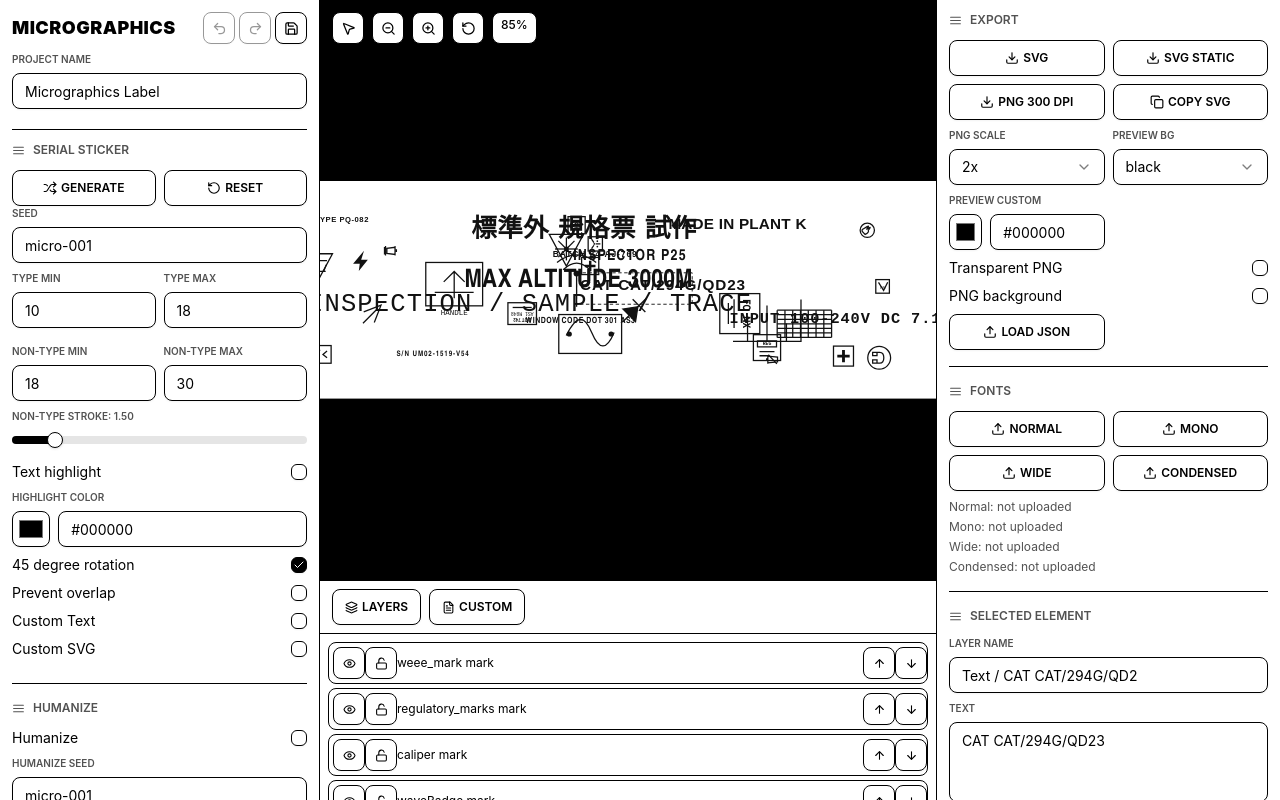
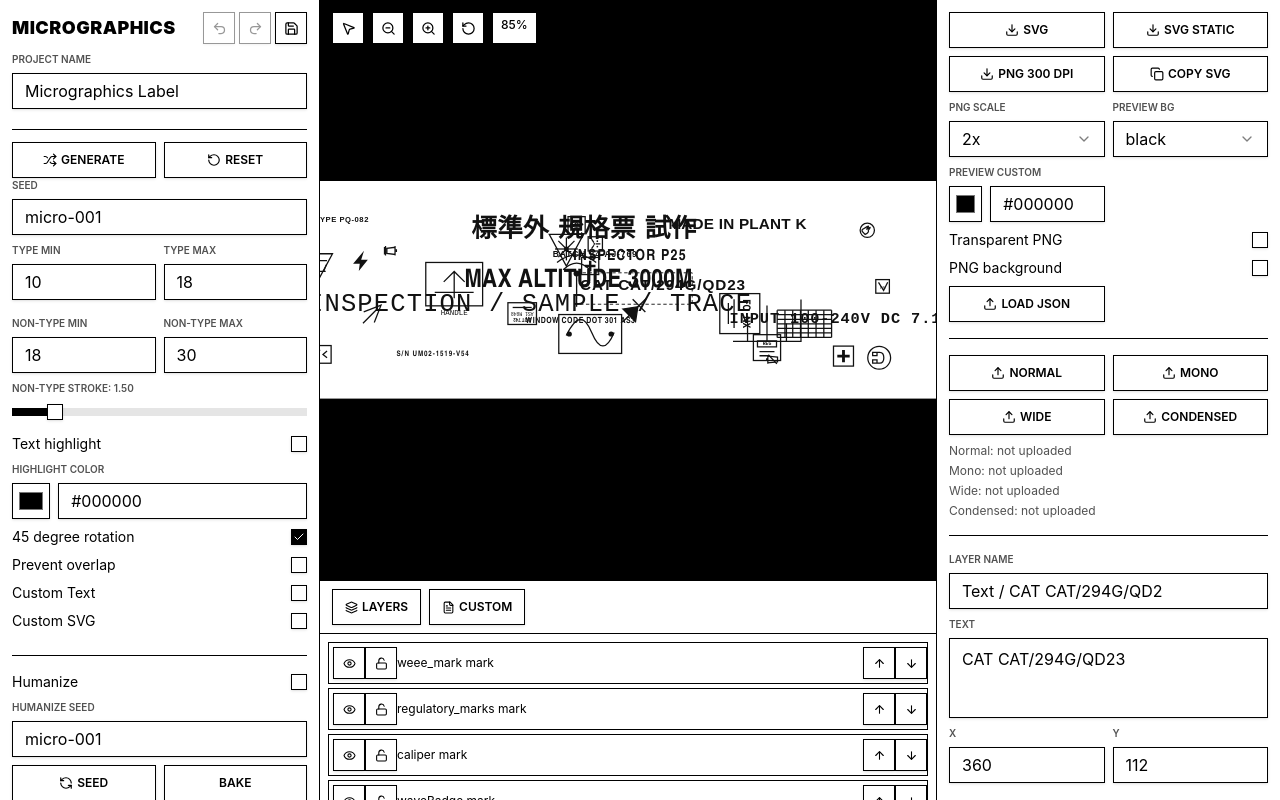
Before and after one commit to h9x000/Micrographics.app, a React (Vite) app: page / in a window 1280 px wide. Built offline with nearby package versions, Linux system fonts and the light colour scheme.

Commit message:
Update UI for Tailwind 4

```diff
--- a/package.json
+++ b/package.json
@@ -9,12 +9,13 @@
     "preview": "vite preview"
   },
   "dependencies": {
-    "@fontsource-variable/geist": "^5.2.9",
+    "@fontsource-variable/inter": "^5.2.8",
     "@radix-ui/react-checkbox": "^1.3.3",
     "@radix-ui/react-select": "^2.2.6",
     "@radix-ui/react-slider": "^1.3.6",
     "@radix-ui/react-slot": "^1.2.4",
     "@remixicon/react": "^4.9.0",
+    "@tailwindcss/vite": "^4.3.0",
     "@types/opentype.js": "^1.3.10",
     "@types/react": "^19.0.2",
     "@types/react-dom": "^19.0.2",
@@ -30,7 +31,7 @@
     "react-dom": "^19.0.0",
     "shadcn": "^4.10.0",
     "tailwind-merge": "^3.6.0",
-    "tailwindcss": "^3.4.17",
+    "tailwindcss": "^4.3.0",
     "tw-animate-css": "^1.4.0",
     "typescript": "^5.7.2",
     "vite": "^6.0.7"
--- a/postcss.config.js
+++ b/postcss.config.js
@@ -1,6 +1,5 @@
 export default {
   plugins: {
-    tailwindcss: {},
     autoprefixer: {}
   }
 };
--- a/src/App.tsx
+++ b/src/App.tsx
@@ -1,5 +1,4 @@
 import {
-  AlignJustify,
   ArrowDown,
   ArrowUp,
   Copy,
@@ -727,7 +726,7 @@ function App() {
     <div className="grid h-screen grid-cols-[320px_1fr_344px] bg-white text-black" style={{ gridTemplateRows: `minmax(0, 1fr) ${bottomPanelHeight}px` }}>
       <aside className="panel row-span-2 overflow-y-auto border-r p-3">
         <Header project={project} commit={commit} undo={undo} redo={redo} canUndo={history.past.length > 0} canRedo={history.future.length > 0} />
-        <Section title="Serial Sticker">
+        <Section>
           <div className="mt-2 grid grid-cols-2 gap-2">
             <button className="tool-button" onClick={() => commit((p) => regenerate(p, `${p.generator.seed}-${Date.now()}`))}><Shuffle size={14} />Generate</button>
             <button className="tool-button" onClick={() => commit(() => cleanProject(createProject("micro-001", "serial")))}><RotateCcw size={14} />Reset</button>
@@ -747,7 +746,7 @@ function App() {
           <Toggle label="Custom Text" checked={project.customLibrary.useCustomText ?? false} onChange={(useCustomText) => commit((p) => ({ ...p, customLibrary: customLibraryFor(p, { useCustomText }) }))} />
           <Toggle label="Custom SVG" checked={project.customLibrary.useCustomSvg ?? false} onChange={(useCustomSvg) => commit((p) => ({ ...p, customLibrary: customLibraryFor(p, { useCustomSvg }) }))} />
         </Section>
-        <Section title="Humanize">
+        <Section>
           <Toggle label="Humanize" checked={project.humanize.enabled} onChange={(enabled) => commit((p) => ({ ...p, humanize: { ...p.humanize, enabled } }))} />
           <Field label="Humanize seed" value={project.humanize.seed} onChange={(seed) => silent((p) => ({ ...p, humanize: { ...p.humanize, seed } }))} />
           <div className="grid grid-cols-2 gap-2">
@@ -766,7 +765,7 @@ function App() {
           <button className="icon-button" title="Zoom out" onClick={() => setZoom((z) => Math.max(0.15, z - 0.1))}><ZoomOut size={15} /></button>
           <button className="icon-button" title="Zoom in" onClick={() => setZoom((z) => Math.min(3, z + 0.1))}><ZoomIn size={15} /></button>
           <button className="icon-button" title="Reset view" onClick={() => { setZoom(0.85); setPan({ x: 0, y: 0 }); }}><RotateCcw size={15} /></button>
-          <span className="rounded-md border border-black bg-white px-2 py-1 text-xs font-medium shadow-sm">{Math.round(zoom * 100)}%</span>
+          <span className="rounded-none border border-black bg-white px-2 py-1 text-xs font-medium shadow-sm">{Math.round(zoom * 100)}%</span>
         </div>
         <div className="flex h-full items-center justify-center" style={{ transform: `translate(${pan.x}px, ${pan.y}px)` }}>
           <div className="shadow-2xl shadow-black/50" style={{ width: project.canvas.width * zoom, height: project.canvas.height * zoom }}>
@@ -776,7 +775,7 @@ function App() {
       </main>
 
       <aside className="panel row-span-2 overflow-y-auto border-l p-3">
-        <Section title="Export">
+        <Section>
           <div className="grid grid-cols-2 gap-2">
             <button className="tool-button" onClick={() => svgRef.current && exportSvg(svgRef.current, project.name || "micrographic", project)}><Download size={14} />SVG</button>
             <button className="tool-button" onClick={() => svgRef.current && exportStaticSvg(svgRef.current, project.name || "micrographic", project)}><Download size={14} />SVG STATIC</button>
@@ -798,7 +797,7 @@ function App() {
           <input ref={jsonRef} className="hidden" type="file" accept="application/json" onChange={loadProjectJson} />
           <input ref={fileRef} className="hidden" type="file" accept=".ttf,.otf,.woff,.woff2" onChange={importFont} />
         </Section>
-        <Section title="Fonts">
+        <Section>
           <div className="grid grid-cols-2 gap-2">
             {fontRoles.map(({ role, label }) => (
               <button key={role} className="tool-button" onClick={() => { setPendingFontRole(role); fileRef.current?.click(); }}><Upload size={14} />{label}</button>
@@ -1019,10 +1018,10 @@ function GridOverlay({ project }: { project: Project }) {
 }
 
 function SelectedPanel({ selected, updateElement, duplicateSelected, deleteSelected }: { selected?: GraphicElement; updateElement: (id: string, patch: Partial<GraphicElement>) => void; duplicateSelected: () => void; deleteSelected: () => void }) {
-  if (!selected) return <Section title="Selection"><p className="text-sm text-neutral-600">Select a layer or click an element in the preview.</p></Section>;
+  if (!selected) return <Section><p className="text-sm text-neutral-600">Select a layer or click an element in the preview.</p></Section>;
   const fontOptions = fontRoles.map(({ role, label }) => ({ label, value: fontRoleFamilies[role] }));
   return (
-    <Section title="Selected Element">
+    <Section>
       <Field label="Layer name" value={selected.name} onChange={(name) => updateElement(selected.id, { name } as Partial<GraphicElement>)} />
       {selected.kind === "text" && <TextArea label="Text" value={selected.text} onChange={(text) => updateElement(selected.id, { text } as Partial<GraphicElement>)} />}
       <div className="grid grid-cols-2 gap-2">
@@ -1107,7 +1106,7 @@ function LayerList({ project, commit, select, moveLayer }: { project: Project; c
   return (
     <div className="flex-1 overflow-auto p-2">
         {[...project.elements].reverse().map((el) => (
-          <div key={el.id} className={`mb-1 grid grid-cols-[28px_28px_1fr_28px_28px] items-center gap-1 rounded-md border px-1 py-1 text-xs ${project.selectedIds.includes(el.id) ? "border-black bg-neutral-100" : "border-black bg-white"}`} onClick={() => select(el.id)}>
+          <div key={el.id} className={`mb-1 grid grid-cols-[28px_28px_1fr_28px_28px] items-center gap-1 rounded-none border px-1 py-1 text-xs ${project.selectedIds.includes(el.id) ? "border-black bg-neutral-100" : "border-black bg-white"}`} onClick={() => select(el.id)}>
             <button className="icon-button" title="Show/hide" onClick={(event) => { event.stopPropagation(); commit((p) => resolveProjectOverlaps({ ...p, elements: p.elements.map((item) => item.id === el.id ? { ...item, visible: !item.visible } : item) })); }}>{el.visible ? <Eye size={13} /> : <EyeOff size={13} />}</button>
             <button className="icon-button" title="Lock" onClick={(event) => { event.stopPropagation(); commit((p) => ({ ...p, elements: p.elements.map((item) => item.id === el.id ? { ...item, locked: !item.locked } : item) })); }}>{el.locked ? <Lock size={13} /> : <LockOpen size={13} />}</button>
             <span className="truncate">{el.name}</span>
@@ -1169,7 +1168,7 @@ function CustomLibraryPanel({
       <div className="overflow-auto">
         <div className="mb-2 flex items-center gap-2 text-xs font-semibold uppercase text-neutral-600"><FileText size={13} />Words</div>
         {custom.texts.length ? custom.texts.map((text, index) => (
-          <div key={`${text}-${index}`} className="mb-1 grid grid-cols-[1fr_28px] items-center gap-2 rounded-md border border-black bg-white px-2 py-1">
+          <div key={`${text}-${index}`} className="mb-1 grid grid-cols-[1fr_28px] items-center gap-2 rounded-none border border-black bg-white px-2 py-1">
             <span className="truncate">{text}</span>
             <button className="icon-button h-6 w-6" title="Remove word" onClick={() => removeCustomText(index)}><Trash2 size={12} /></button>
           </div>
@@ -1178,7 +1177,7 @@ function CustomLibraryPanel({
       <div className="overflow-auto">
         <div className="mb-2 flex items-center gap-2 text-xs font-semibold uppercase text-neutral-600"><Upload size={13} />SVGs</div>
         {custom.svgs.length ? custom.svgs.map((asset) => (
-          <div key={asset.id} className="mb-1 grid grid-cols-[1fr_70px_28px] items-center gap-2 rounded-md border border-black bg-white px-2 py-1">
+          <div key={asset.id} className="mb-1 grid grid-cols-[1fr_70px_28px] items-center gap-2 rounded-none border border-black bg-white px-2 py-1">
             <span className="truncate">{asset.name}</span>
             <span className="text-neutral-600">{asset.viewBox.split(/\s+/).slice(2).join("x")}</span>
             <button className="icon-button h-6 w-6" title="Remove SVG" onClick={() => removeCustomSvg(asset.id)}><Trash2 size={12} /></button>
@@ -1189,8 +1188,8 @@ function CustomLibraryPanel({
   );
 }
 
-function Section({ title, children }: { title: string; children: React.ReactNode }) {
-  return <section className="mb-4 border-b border-black pb-4"><h2 className="mb-3 flex items-center gap-2 text-xs font-semibold uppercase text-neutral-600"><AlignJustify size={13} />{title}</h2>{children}</section>;
+function Section({ children }: { children: React.ReactNode }) {
+  return <section className="mb-4 border-b border-black pb-4">{children}</section>;
 }
 
 function Field({ label, value, onChange }: { label: string; value: string; onChange: (value: string) => void }) {
--- a/src/components/ui/form.tsx
+++ b/src/components/ui/form.tsx
@@ -10,7 +10,7 @@ export const Input = React.forwardRef<HTMLInputElement, React.InputHTMLAttribute
     <input
       ref={ref}
       className={cn(
-        "flex h-9 w-full rounded-md border border-black bg-white px-3 py-1 text-sm text-black shadow-sm outline-none transition-colors placeholder:text-neutral-500 focus-visible:border-black focus-visible:ring-2 focus-visible:ring-neutral-300 disabled:cursor-not-allowed disabled:opacity-50",
+        "flex h-9 w-full rounded-none border border-black bg-white px-3 py-1 text-sm text-black shadow-sm outline-none transition-colors placeholder:text-neutral-500 focus-visible:border-black focus-visible:ring-2 focus-visible:ring-neutral-300 disabled:cursor-not-allowed disabled:opacity-50",
         className
       )}
       {...props}
@@ -24,7 +24,7 @@ export const Textarea = React.forwardRef<HTMLTextAreaElement, React.TextareaHTML
     <textarea
       ref={ref}
       className={cn(
-        "flex min-h-20 w-full rounded-md border border-black bg-white px-3 py-2 text-sm text-black shadow-sm outline-none transition-colors placeholder:text-neutral-500 focus-visible:border-black focus-visible:ring-2 focus-visible:ring-neutral-300 disabled:cursor-not-allowed disabled:opacity-50",
+        "flex min-h-20 w-full rounded-none border border-black bg-white px-3 py-2 text-sm text-black shadow-sm outline-none transition-colors placeholder:text-neutral-500 focus-visible:border-black focus-visible:ring-2 focus-visible:ring-neutral-300 disabled:cursor-not-allowed disabled:opacity-50",
         className
       )}
       {...props}
@@ -40,7 +40,7 @@ export const Checkbox = React.forwardRef<
   <CheckboxPrimitive.Root
     ref={ref}
     className={cn(
-      "peer h-4 w-4 shrink-0 rounded-sm border border-black bg-white shadow-sm focus-visible:outline-none focus-visible:ring-2 focus-visible:ring-neutral-300 disabled:cursor-not-allowed disabled:opacity-50 data-[state=checked]:border-black data-[state=checked]:bg-black data-[state=checked]:text-white",
+      "peer h-4 w-4 shrink-0 rounded-none border border-black bg-white shadow-sm focus-visible:outline-none focus-visible:ring-2 focus-visible:ring-neutral-300 disabled:cursor-not-allowed disabled:opacity-50 data-[state=checked]:border-black data-[state=checked]:bg-black data-[state=checked]:text-white",
       className
     )}
     {...props}
@@ -55,20 +55,20 @@ Checkbox.displayName = "Checkbox";
 export function SelectControl({ value, options, onValueChange }: { value: string; options: { value: string; label: string }[]; onValueChange: (value: string) => void }) {
   return (
     <SelectPrimitive.Root value={value} onValueChange={onValueChange}>
-      <SelectPrimitive.Trigger className="flex h-9 w-full items-center justify-between rounded-md border border-black bg-white px-3 py-2 text-sm text-black shadow-sm outline-none focus:ring-2 focus:ring-neutral-300">
+      <SelectPrimitive.Trigger className="flex h-9 w-full items-center justify-between rounded-none border border-black bg-white px-3 py-2 text-sm text-black shadow-sm outline-none focus:ring-2 focus:ring-neutral-300">
         <SelectPrimitive.Value />
         <SelectPrimitive.Icon>
           <ChevronDown className="h-4 w-4 opacity-50" />
         </SelectPrimitive.Icon>
       </SelectPrimitive.Trigger>
       <SelectPrimitive.Portal>
-        <SelectPrimitive.Content className="z-50 max-h-72 min-w-[8rem] overflow-hidden rounded-md border border-black bg-white text-black shadow-md">
+        <SelectPrimitive.Content className="z-50 max-h-72 min-w-[8rem] overflow-hidden rounded-none border border-black bg-white text-black shadow-md">
           <SelectPrimitive.Viewport className="p-1">
             {options.map((option) => (
               <SelectPrimitive.Item
                 key={option.value}
                 value={option.value}
-                className="relative flex cursor-default select-none items-center rounded-sm px-2 py-1.5 text-sm outline-none data-[highlighted]:bg-black data-[highlighted]:text-white"
+                className="relative flex cursor-default select-none items-center rounded-none px-2 py-1.5 text-sm outline-none data-[highlighted]:bg-black data-[highlighted]:text-white"
               >
                 <SelectPrimitive.ItemText>{option.label}</SelectPrimitive.ItemText>
               </SelectPrimitive.Item>
@@ -90,10 +90,10 @@ export function SliderControl({ value, min, max, step, onValueChange }: { value:
       onValueChange={([next]) => onValueChange(next ?? value)}
       className="relative flex h-5 w-full touch-none select-none items-center"
     >
-      <SliderPrimitive.Track className="relative h-2 w-full grow overflow-hidden rounded-full bg-neutral-200">
+      <SliderPrimitive.Track className="relative h-2 w-full grow overflow-hidden rounded-none bg-neutral-200">
         <SliderPrimitive.Range className="absolute h-full bg-black" />
       </SliderPrimitive.Track>
-      <SliderPrimitive.Thumb className="block h-4 w-4 rounded-full border border-black bg-white shadow transition-colors focus-visible:outline-none focus-visible:ring-2 focus-visible:ring-neutral-300" />
+      <SliderPrimitive.Thumb className="block h-4 w-4 rounded-none border border-black bg-white shadow transition-colors focus-visible:outline-none focus-visible:ring-2 focus-visible:ring-neutral-300" />
     </SliderPrimitive.Root>
   );
 }
--- a/src/styles.css
+++ b/src/styles.css
@@ -1,13 +1,41 @@
+@import "tailwindcss";
 @import "tw-animate-css";
 @import "shadcn/tailwind.css";
-@import "@fontsource-variable/geist";
-@tailwind base;
-@tailwind components;
-@tailwind utilities;
+@import "@fontsource-variable/inter";
+
+@source "../index.html";
+@source "./**/*.{ts,tsx}";
+
+@theme inline {
+  --font-sans: "Inter Variable", Inter, Arial, sans-serif;
+  --font-mono: "IBM Plex Mono", "Roboto Mono", ui-monospace, monospace;
+  --color-background: var(--background);
+  --color-foreground: var(--foreground);
+  --color-card: var(--card);
+  --color-card-foreground: var(--card-foreground);
+  --color-popover: var(--popover);
+  --color-popover-foreground: var(--popover-foreground);
+  --color-primary: var(--primary);
+  --color-primary-foreground: var(--primary-foreground);
+  --color-secondary: var(--secondary);
+  --color-secondary-foreground: var(--secondary-foreground);
+  --color-muted: var(--muted);
+  --color-muted-foreground: var(--muted-foreground);
+  --color-accent: var(--accent);
+  --color-accent-foreground: var(--accent-foreground);
+  --color-destructive: var(--destructive);
+  --color-border: var(--border);
+  --color-input: var(--input);
+  --color-ring: var(--ring);
+  --radius-sm: 0;
+  --radius-md: 0;
+  --radius-lg: 0;
+  --radius-xl: 0;
+}
 
 :root {
   color-scheme: light;
-  font-family: Inter, "Arial Narrow", Arial, sans-serif;
+  font-family: "Inter Variable", Inter, Arial, sans-serif;
   background: #ffffff;
   color: #000000;
 }
@@ -46,7 +74,7 @@ textarea {
 }
 
 .control {
-  @apply h-9 w-full rounded-md border border-black bg-white px-3 text-sm text-black shadow-sm outline-none focus:border-black focus:ring-2 focus:ring-neutral-300;
+  @apply h-9 w-full rounded-none border border-black bg-white px-3 text-sm text-black shadow-sm outline-none focus:border-black focus:ring-2 focus:ring-neutral-300;
 }
 
 .label {
@@ -54,11 +82,11 @@ textarea {
 }
 
 .tool-button {
-  @apply inline-flex h-9 items-center justify-center gap-1 rounded-md border border-black bg-white px-3 text-xs font-semibold uppercase text-black shadow-sm hover:bg-black hover:text-white disabled:cursor-not-allowed disabled:opacity-40;
+  @apply inline-flex h-9 items-center justify-center gap-1 rounded-none border border-black bg-white px-3 text-xs font-semibold uppercase text-black shadow-sm hover:bg-black hover:text-white disabled:cursor-not-allowed disabled:opacity-40;
 }
 
 .icon-button {
-  @apply inline-flex h-8 w-8 items-center justify-center rounded-md border border-black bg-white text-black shadow-sm hover:bg-black hover:text-white disabled:cursor-not-allowed disabled:opacity-40;
+  @apply inline-flex h-8 w-8 items-center justify-center rounded-none border border-black bg-white text-black shadow-sm hover:bg-black hover:text-white disabled:cursor-not-allowed disabled:opacity-40;
 }
 
 .panel {
@@ -72,7 +100,7 @@ textarea {
 @layer base {
   .theme {
     --font-heading: var(--font-sans);
-    --font-sans: 'Geist Variable', sans-serif;
+    --font-sans: "Inter Variable", Inter, Arial, sans-serif;
   }
   :root {
     --background: oklch(1 0 0);
@@ -98,7 +126,7 @@ textarea {
     --chart-3: oklch(0.439 0 0);
     --chart-4: oklch(0.371 0 0);
     --chart-5: oklch(0.269 0 0);
-    --radius: 0.625rem;
+    --radius: 0;
     --sidebar: oklch(0.985 0 0);
     --sidebar-foreground: oklch(0.145 0 0);
     --sidebar-primary: oklch(0.205 0 0);
--- a/vite.config.js
+++ b/vite.config.js
@@ -1,10 +1,11 @@
 import { defineConfig } from "vite";
 import react from "@vitejs/plugin-react";
+import tailwindcss from "@tailwindcss/vite";
 import path from "node:path";
 
 export default defineConfig({
   base: "./",
-  plugins: [react()],
+  plugins: [tailwindcss(), react()],
   resolve: {
     alias: {
       "@": path.resolve(process.cwd(), "src")
```
Also changed, not shown: 1 other file (tests, documents, lock files or other folders).
